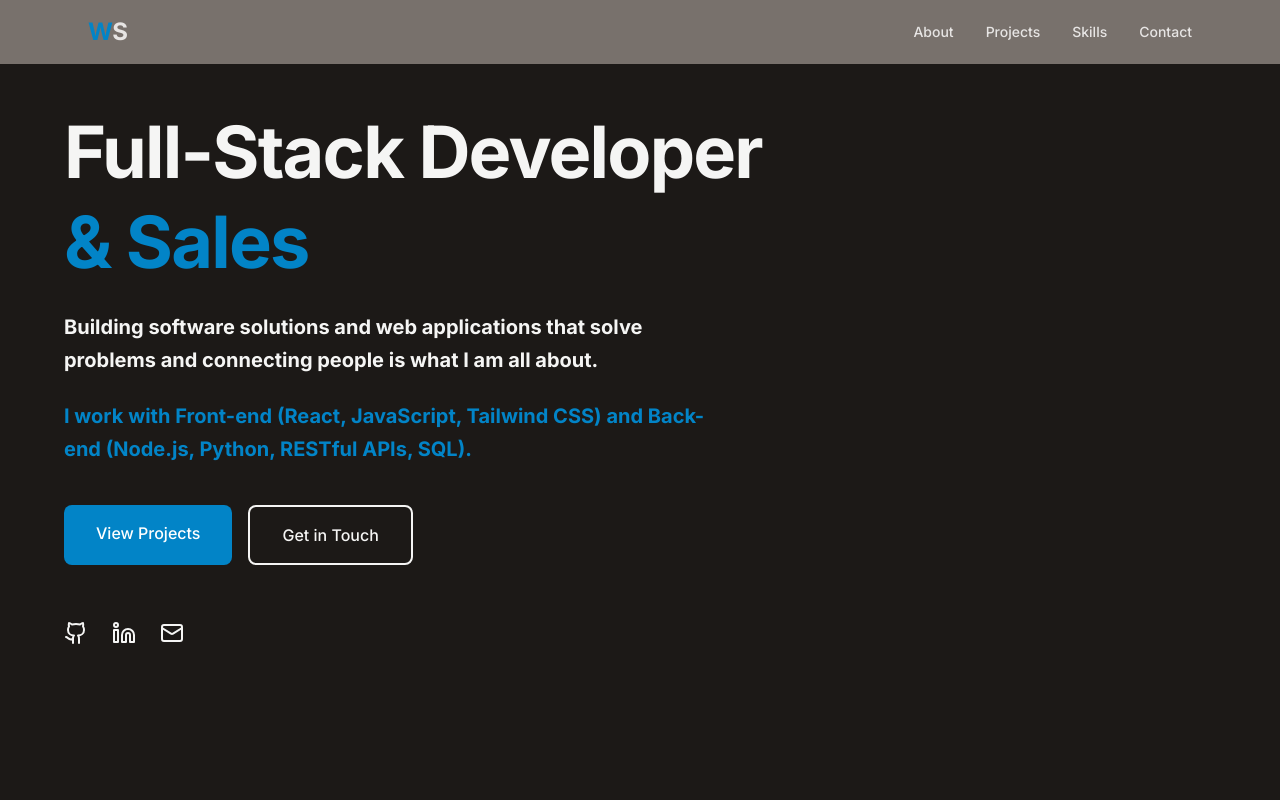
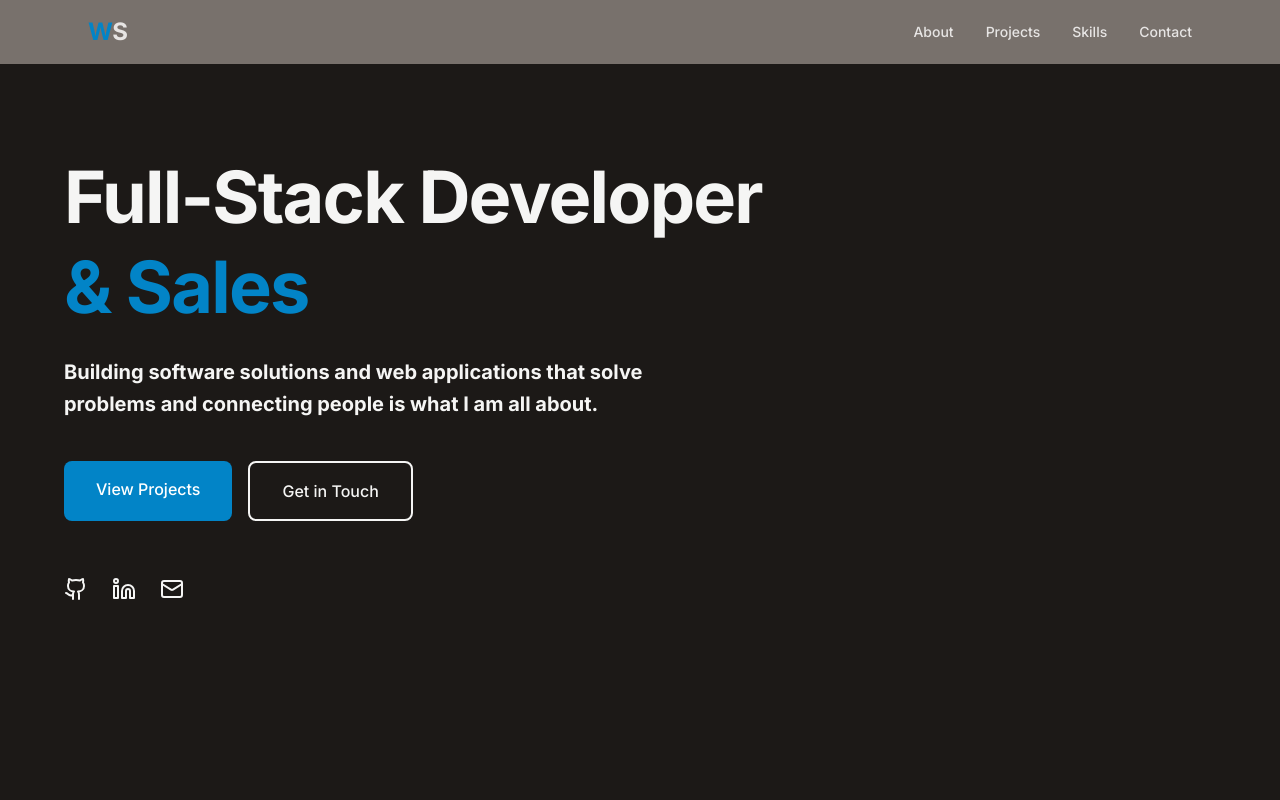
Before and after one commit to WJSchratt/Schratt_Portfolio, a React (Vite) app: page / in a window 1280 px wide. Shown: the top 800 px of the page. Built offline with nearby package versions, Linux system fonts and the light colour scheme.

Commit message:
minor style changes

```diff
--- a/index.html
+++ b/index.html
@@ -2,9 +2,9 @@
 <html lang="en">
   <head>
     <meta charset="UTF-8" />
-    <link rel="icon" type="image/svg+xml" href="/vite.svg" />
+    <link rel="icon" type="image/ico" href="fav\favicon.ico" />
     <meta name="viewport" content="width=device-width, initial-scale=1.0" />
-    <title>Your Name - Full-Stack Developer</title>
+    <title>WJSCHRATT</title>
   </head>
   <body>
     <div id="root"></div>
--- a/src/App.jsx
+++ b/src/App.jsx
@@ -184,10 +184,7 @@ function App() {
               Building software solutions and web applications that solve
               problems and connecting people is what I am all about.
             </p>
-            <p className="text-xl font-bold text-sky-600 max-w-2xl leading-relaxed">
-              I work with Front-end (React, JavaScript, Tailwind CSS) and
-              Back-end (Node.js, Python, RESTful APIs, SQL).
-            </p>
+
 
             <div className="flex gap-4 pt-4">
               <a
@@ -487,7 +484,7 @@ function App() {
         <div className="max-w-4xl mx-auto text-center">
           <h2 className="text-5xl font-bold mb-6">Let's Work Together</h2>
           <p className="text-xl text-stone-300 mb-12 leading-relaxed">
-            I'm currently seeking full-stack development opportunities. Lets
+            I'm currently seeking opportunities. Lets
             work together!
           </p>
 
```
Also changed, not shown: 1 other file (tests, documents, lock files or other folders).
